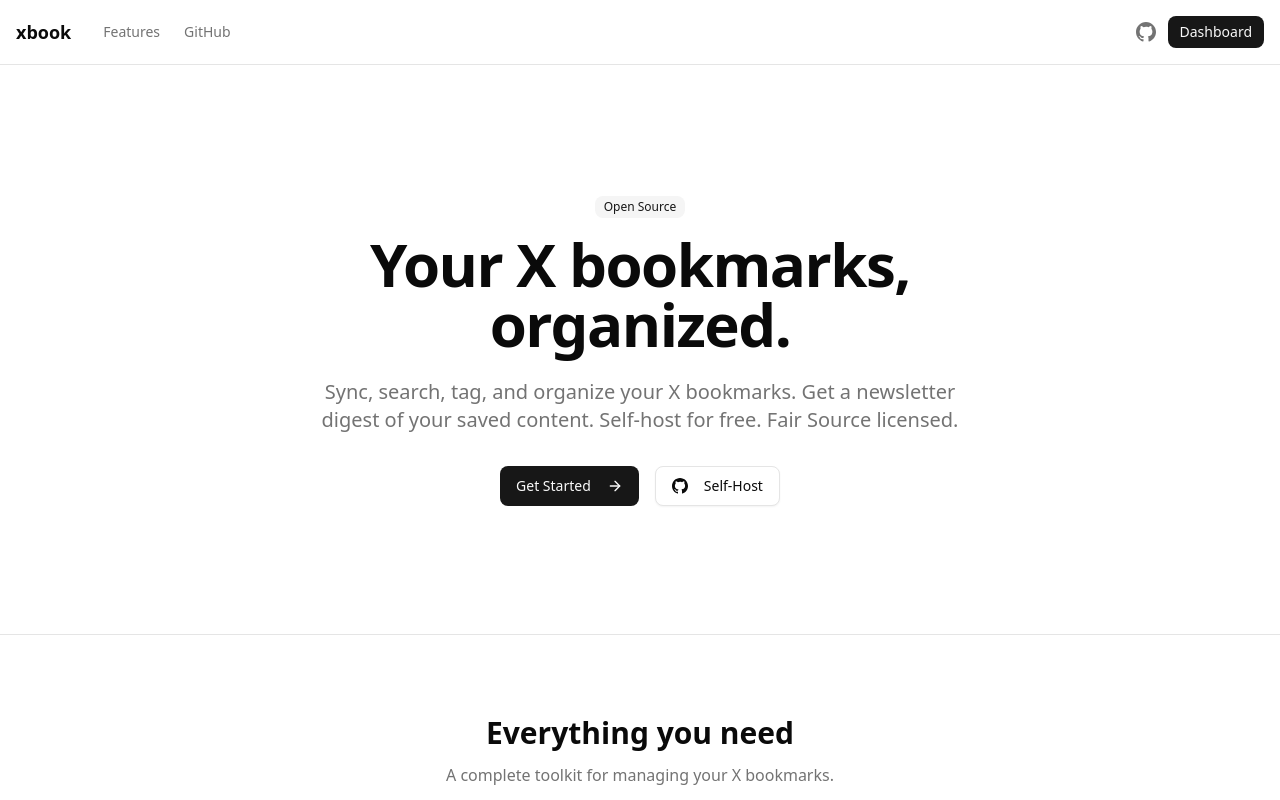
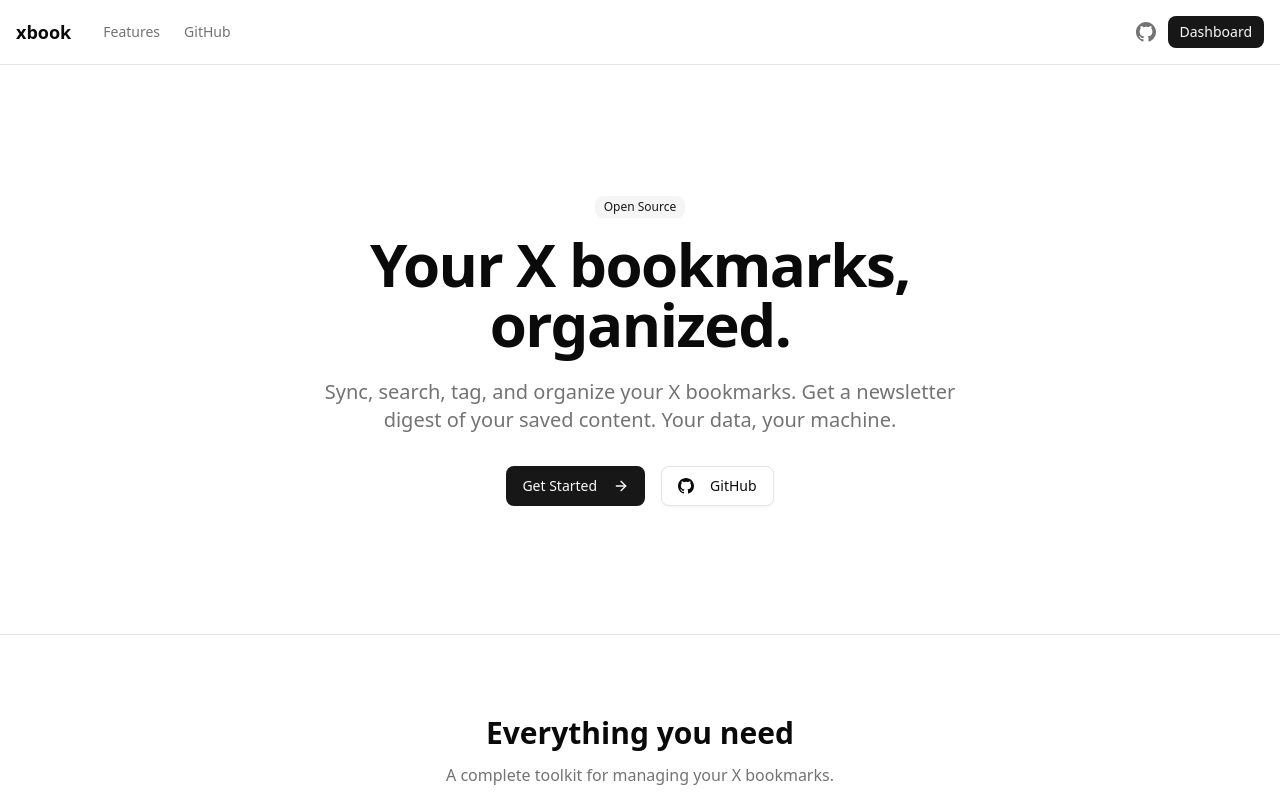
Before and after one commit to joedanz/xbook, a Next.js app in the folder web/: page / in a window 1280 px wide. Shown: the top 800 px of the page. Built offline with nearby package versions, Linux system fonts and the light colour scheme; no server answers.

Commit message:
chore: replace Self-Host CTA with GitHub on landing page

```diff
--- a/web/app/(marketing)/page.tsx
+++ b/web/app/(marketing)/page.tsx
@@ -81,7 +81,7 @@
           </h1>
           <p className="mt-6 text-lg md:text-xl text-muted-foreground max-w-2xl mx-auto">
             Sync, search, tag, and organize your X bookmarks. Get a newsletter
-            digest of your saved content. Self-host for free. Fair Source licensed.
+            digest of your saved content. Your data, your machine.
           </p>
           <div className="mt-8 flex items-center justify-center gap-4 flex-wrap">
             <Button size="lg" asChild>
@@ -96,7 +96,7 @@
                 rel="noopener noreferrer"
               >
                 <GitHubIcon className="mr-2 h-4 w-4" />
-                Self-Host
+                GitHub
               </a>
             </Button>
           </div>
```
